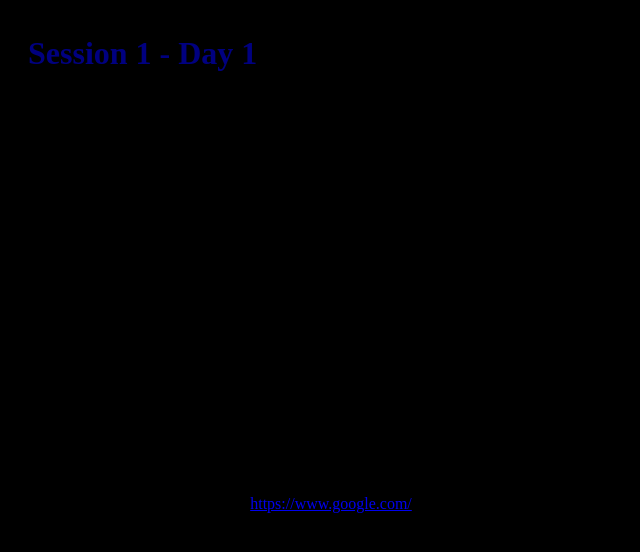
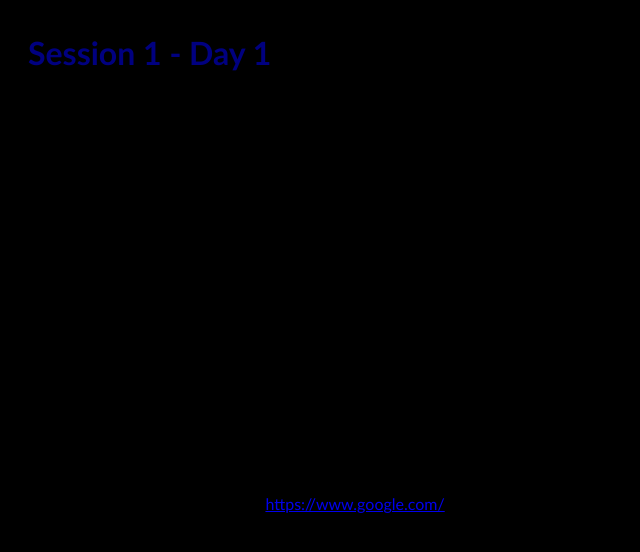
Before and after one commit to gai3nair/Doc-as-Code-session, a Jekyll site: the page built from index.md, in a window 1280 px wide. Shown: the top 552 px of the page, without its empty margins (0-640 px from the left). Built offline with Jekyll 4.4.1, drawn with Linux system fonts in a browser that asks for light colours; our own code applies the rules of GitHub Pages for plain Markdown files.

Commit message:
Update style.css

```diff
--- a/assets/css/style.css
+++ b/assets/css/style.css
@@ -1,6 +1,7 @@
 body {
   background-color: black;
   line-height: 100%;
+  font-family: Calibri;
 }
 
 h1 {
```
